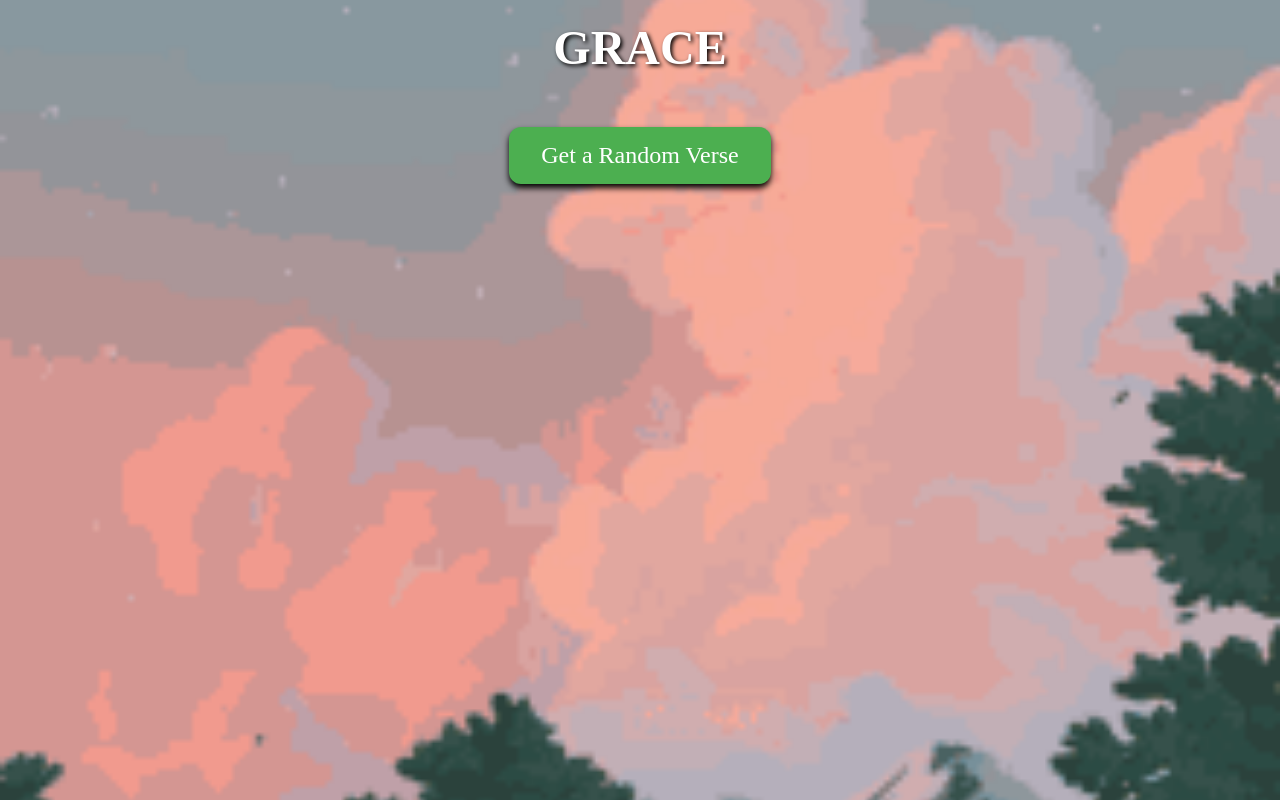
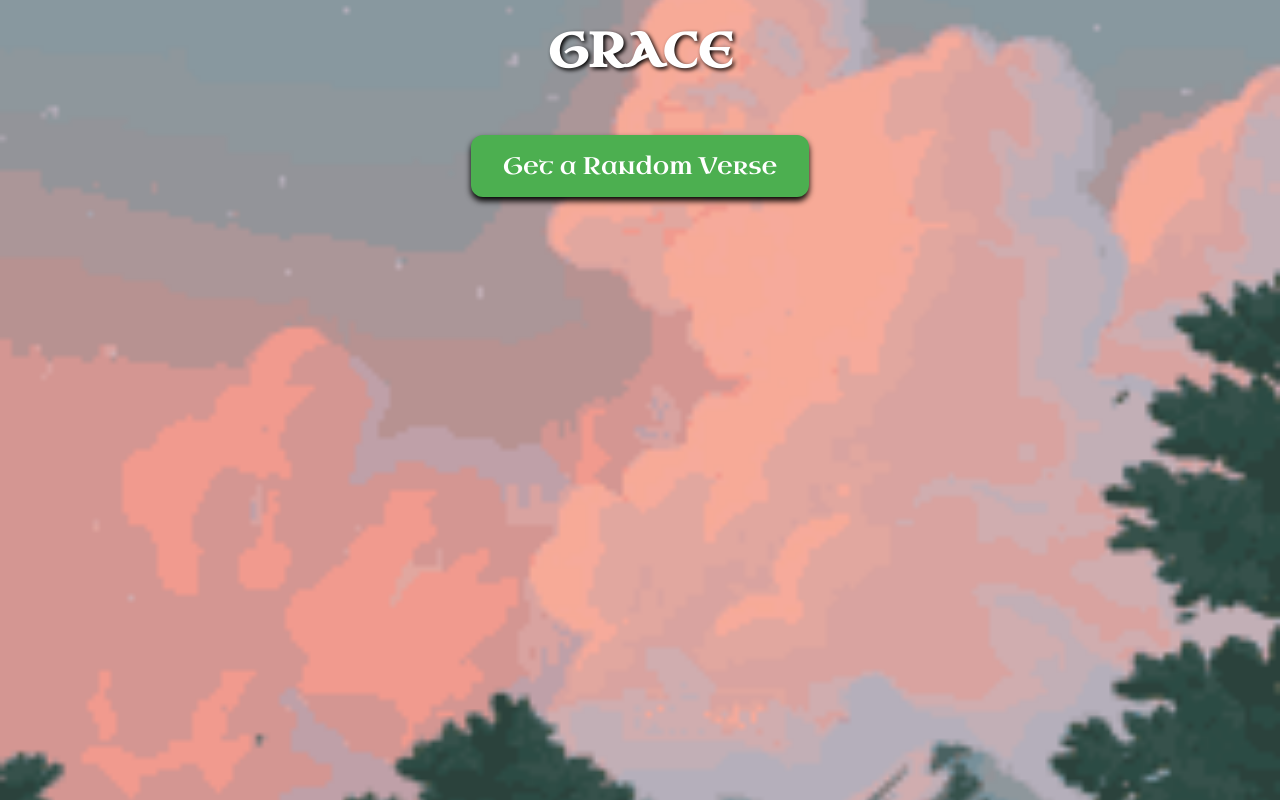
Before and after one commit to alanmaizon/grace, a website: page index.html in a window 1280 px wide. Drawn offline with Linux system fonts and the light colour scheme.

Commit message:
Update style.css

```diff
--- a/style.css
+++ b/style.css
@@ -1,3 +1,5 @@
+/* Import Uncial Antiqua font from Google Fonts */
+@import url('https://fonts.googleapis.com/css2?family=Uncial+Antiqua&display=swap');
 
 /* Set background with a GIF and apply it to the entire body */
 body {
@@ -5,7 +7,7 @@ body {
     padding: 0;
     background: url('grace.gif') no-repeat center center fixed;
     background-size: cover;
-    font-family: 'Papyrus', serif;
+    font-family: 'Uncial Antiqua', serif;
     color: #fff;
     text-align: center;
 }
@@ -27,7 +29,7 @@ button {
     text-decoration: none;
     display: inline-block;
     font-size: 1.5em;
-    font-family: 'Old Standard TT', serif;
+    font-family: 'Uncial Antiqua', serif;
     margin: 20px;
     cursor: pointer;
     border-radius: 12px;
```
